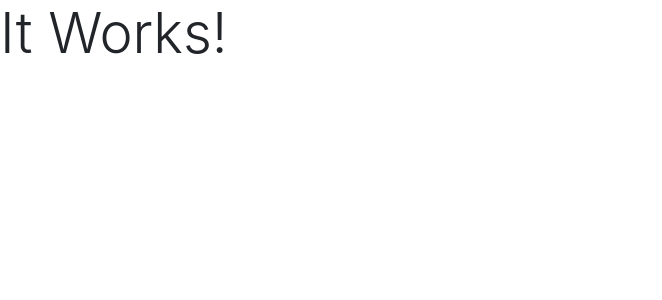
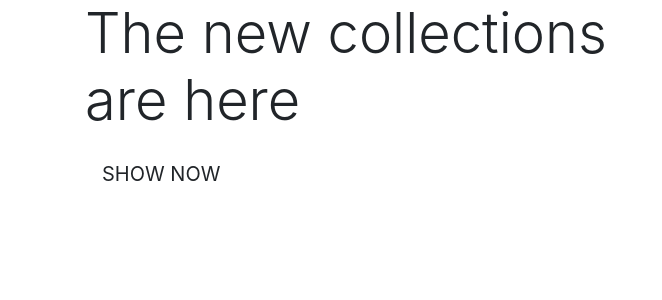
Before and after one commit to Frangelicomk/boutique_ado_test1, a Django app: page / in a window 1280 px wide. Shown: the top 300 px of the page, without its empty margins (0-662 px from the left). Run offline with Django 3.2, Linux system fonts and the light colour scheme.

Commit message:
added homepage content

```diff
--- a/home/templates/home/index.html
+++ b/home/templates/home/index.html
@@ -1,6 +1,29 @@
 {% extends "base.html" %}
 {% load static %}
 
+{% block page_header %}
+    <div class="container header-container">
+        <div class="row">
+            <div class="col">
+
+            </div>
+        </div>
+    </div>
+{% endblock %}
+
 {% block content %}
-<h1 class="display-4 text_success">It Works!</h1>
+    <div class="container h-100">
+        <div class="row h-100">
+            <div class="col-7 col-md-6 my-auto">
+                <h1 class="display-4 logo-font text-black">
+                    The new collections are here
+                </h1>
+                <div>
+                    <h4>
+                        <a href="" class="shop-now-button btn btn-lg rounder-0 text-uppercase py-3">Show Now</a>
+                    </h4>
+                </div>
+            </div>
+        </div>
+    </div>
 {% endblock %}
--- a/templates/base.html
+++ b/templates/base.html
@@ -15,19 +15,16 @@
     {% endblock %}
     <!-- Bootstrap CSS -->
     {% block corecss %}
-        <link rel="stylesheet" href="https://cdn.jsdelivr.net/npm/bootstrap@4.6.1/dist/css/bootstrap.min.css"
-            integrity="sha384-zCbKRCUGaJDkqS1kPbPd7TveP5iyJE0EjAuZQTgFLD2ylzuqKfdKlfG/eSrtxUkn" crossorigin="anonymous">
+        <link rel="stylesheet" href="https://cdn.jsdelivr.net/npm/bootstrap@4.6.1/dist/css/bootstrap.min.css" integrity="sha384-zCbKRCUGaJDkqS1kPbPd7TveP5iyJE0EjAuZQTgFLD2ylzuqKfdKlfG/eSrtxUkn" crossorigin="anonymous">
     {% endblock %}
 
     {% block extra_css %}
     {% endblock %}
 
     {% block corejs %}
-        <script src="https://cdn.jsdelivr.net/npm/jquery@3.5.1/dist/jquery.min.js"
-            integrity="sha256-9/aliU8dGd2tb6OSsuzixeV4y/faTqgFtohetphbbj0=" crossorigin="anonymous"></script>
-        <script src="https://cdn.jsdelivr.net/npm/bootstrap@4.6.1/dist/js/bootstrap.bundle.min.js"
-            integrity="sha384-fQybjgWLrvvRgtW6bFlB7jaZrFsaBXjsOMm/tB9LTS58ONXgqbR9W8oWht/amnpF" crossorigin="anonymous">
-        </script>
+    <script src="https://cdn.jsdelivr.net/npm/jquery@3.5.1/dist/jquery.min.js" integrity="sha256-9/aliU8dGd2tb6OSsuzixeV4y/faTqgFtohetphbbj0=" crossorigin="anonymous"></script>
+    <script src="https://cdn.jsdelivr.net/npm/popper.js@1.16.1/dist/umd/popper.min.js" integrity="sha384-9/reFTGAW83EW2RDu2S0VKaIzap3H66lZH81PoYlFhbGU+6BZp6G7niu735Sk7lN" crossorigin="anonymous"></script>
+    <script src="https://cdn.jsdelivr.net/npm/bootstrap@4.6.1/dist/js/bootstrap.min.js" integrity="sha384-VHvPCCyXqtD5DqJeNxl2dtTyhF78xXNXdkwX1CZeRusQfRKp+tA7hAShOK/B/fQ2" crossorigin="anonymous"></script>
     {% endblock %}
 
     {% block extra_js %}
```
